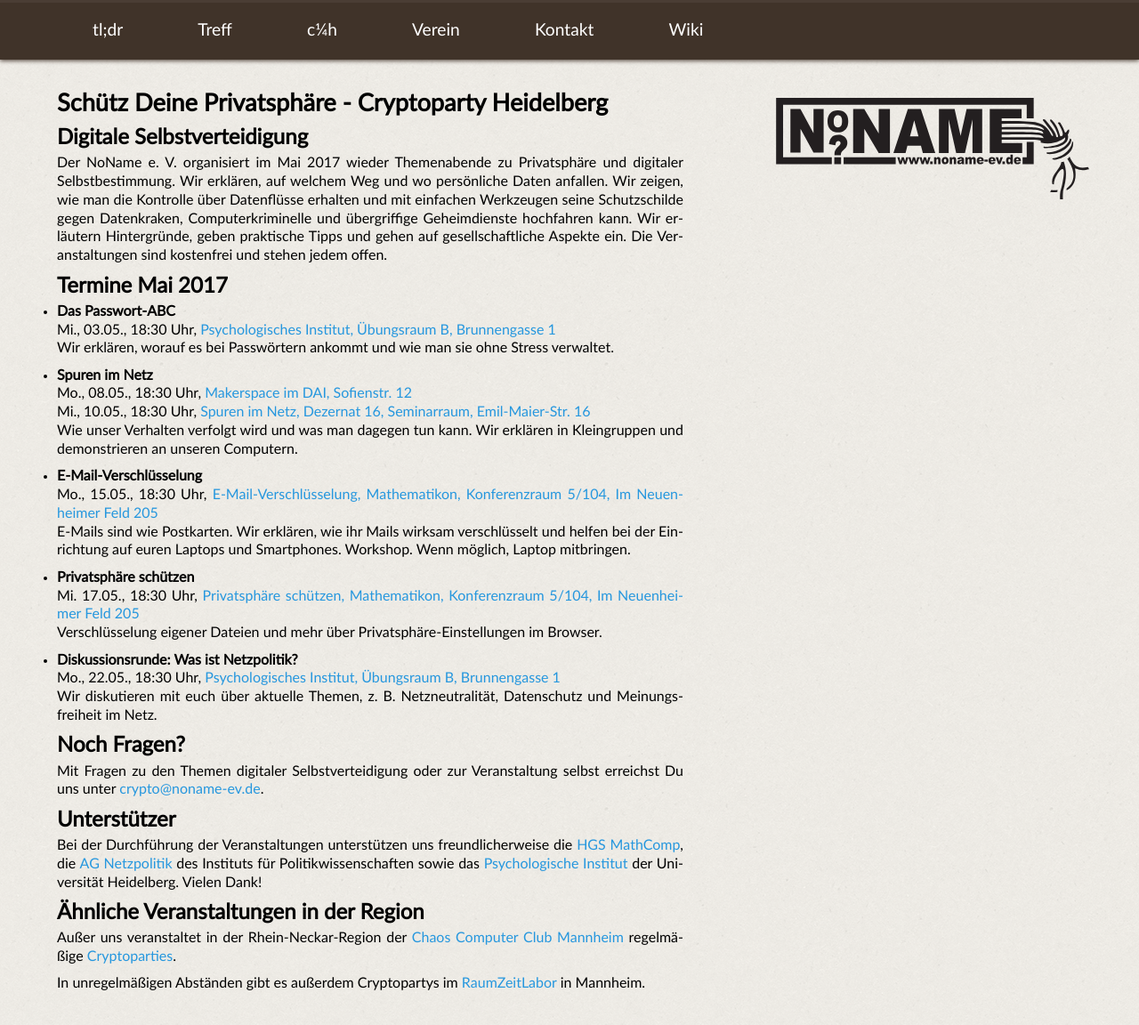
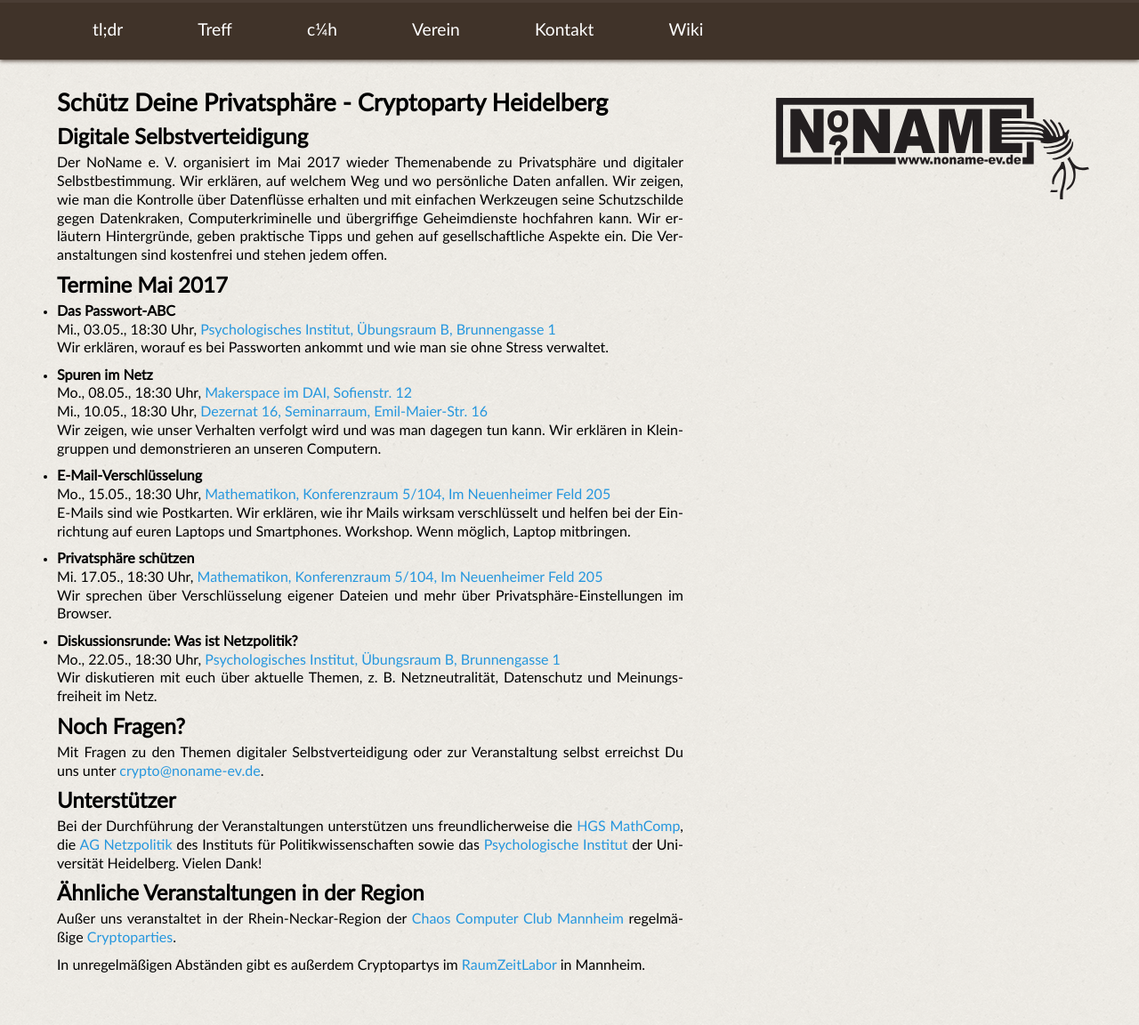
Before and after one commit to nnev/website, a Jekyll site: the page built from www/cryptoparty.md, in a window 1280 px wide and 1158 px high. Shown: the top 1152 px of the window at 89% size. Built offline with Jekyll 4.4.1, drawn with Linux system fonts in a browser that asks for light colours; Markdown is read by kramdown in place of the engine named in the settings.

Commit message:
implement review #1

```diff
--- a/www/cryptoparty.md
+++ b/www/cryptoparty.md
@@ -14,22 +14,20 @@
 
 * **Das Passwort-ABC**<br>
 Mi., 03.05., 18:30 Uhr, [Psychologisches Institut, Übungsraum B, Brunnengasse 1](https://www.openstreetmap.org/way/35692886)<br>
-Wir erklären, worauf es bei Passwör­tern ankommt und wie man sie ohne Stress verwaltet.
+Wir erklären, worauf es bei Passworten ankommt und wie man sie ohne Stress verwaltet.
 
 * **Spuren im Netz**<br>
 Mo., 08.05., 18:30 Uhr, [Makerspace im DAI, Sofienstr. 12](https://www.openstreetmap.org/way/140116664)<br>
-Mi., 10.05., 18:30 Uhr, [Spuren im Netz, Dezernat 16, Seminarraum, Emil-Maier-Str. 16](https://www.openstreetmap.org/way/232688044)<br>
-Wie unser Verhalten verfolgt wird und was man dagegen tun kann. Wir erklären in Kleingruppen und demonstrieren an unseren Computern.
-
+Mi., 10.05., 18:30 Uhr, [Dezernat 16, Seminarraum, Emil-Maier-Str. 16](https://www.openstreetmap.org/way/232688044)<br>
+Wir zeigen, wie unser Verhalten verfolgt wird und was man dagegen tun kann. Wir erklären in Kleingruppen und demonstrieren an unseren Computern.
 
 * **E-Mail-Verschlüsselung**<br>
-Mo., 15.05., 18:30 Uhr, [E-Mail-Verschlüsselung, Mathematikon, Konferenzraum 5/104, Im Neuenheimer Feld 205](https://www.openstreetmap.org/relation/5762624)<br>
+Mo., 15.05., 18:30 Uhr, [Mathematikon, Konferenzraum 5/104, Im Neuenheimer Feld 205](https://www.openstreetmap.org/relation/5762624)<br>
 E-Mails sind wie Postkarten. Wir erklären, wie ihr Mails wirksam verschlüsselt und helfen bei der Einrichtung auf euren Laptops und Smartphones. Workshop. Wenn möglich, Laptop mitbringen.
 
-
 * **Privatsphäre schützen**<br>
-Mi. 17.05., 18:30 Uhr, [Privatsphäre schützen, Mathematikon, Konferenzraum 5/104, Im Neuenheimer Feld 205](https://www.openstreetmap.org/relation/5762624)<br>
-Verschlüsselung eigener Dateien und mehr über Privatsphäre-Einstellungen im Browser.
+Mi. 17.05., 18:30 Uhr, [Mathematikon, Konferenzraum 5/104, Im Neuenheimer Feld 205](https://www.openstreetmap.org/relation/5762624)<br>
+Wir sprechen über Verschlüsselung eigener Dateien und mehr über Privatsphäre-Einstellungen im Browser.
 
 * **Diskussionsrunde: Was ist Netzpolitik?**<br>
 Mo., 22.05., 18:30 Uhr, [Psychologisches Institut, Übungsraum B, Brunnengasse 1](https://www.openstreetmap.org/way/35692886)<br>
```
